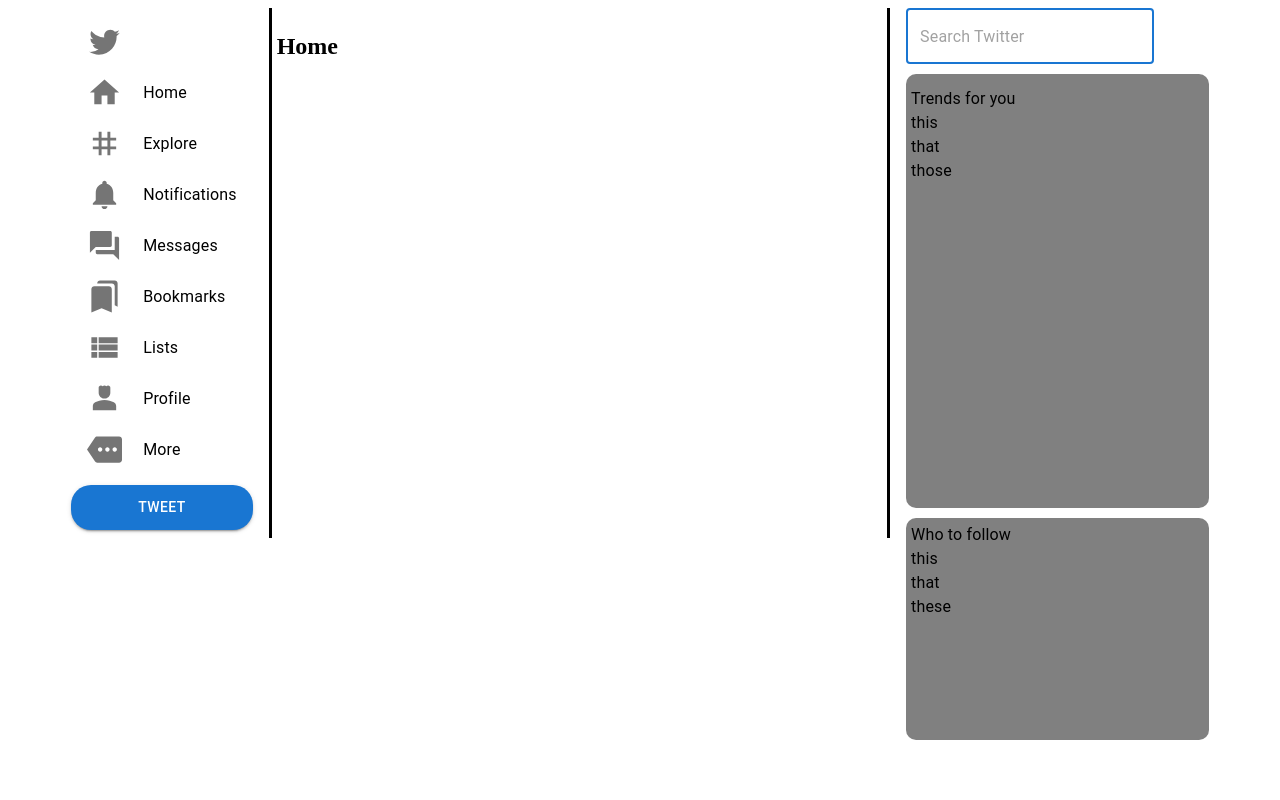
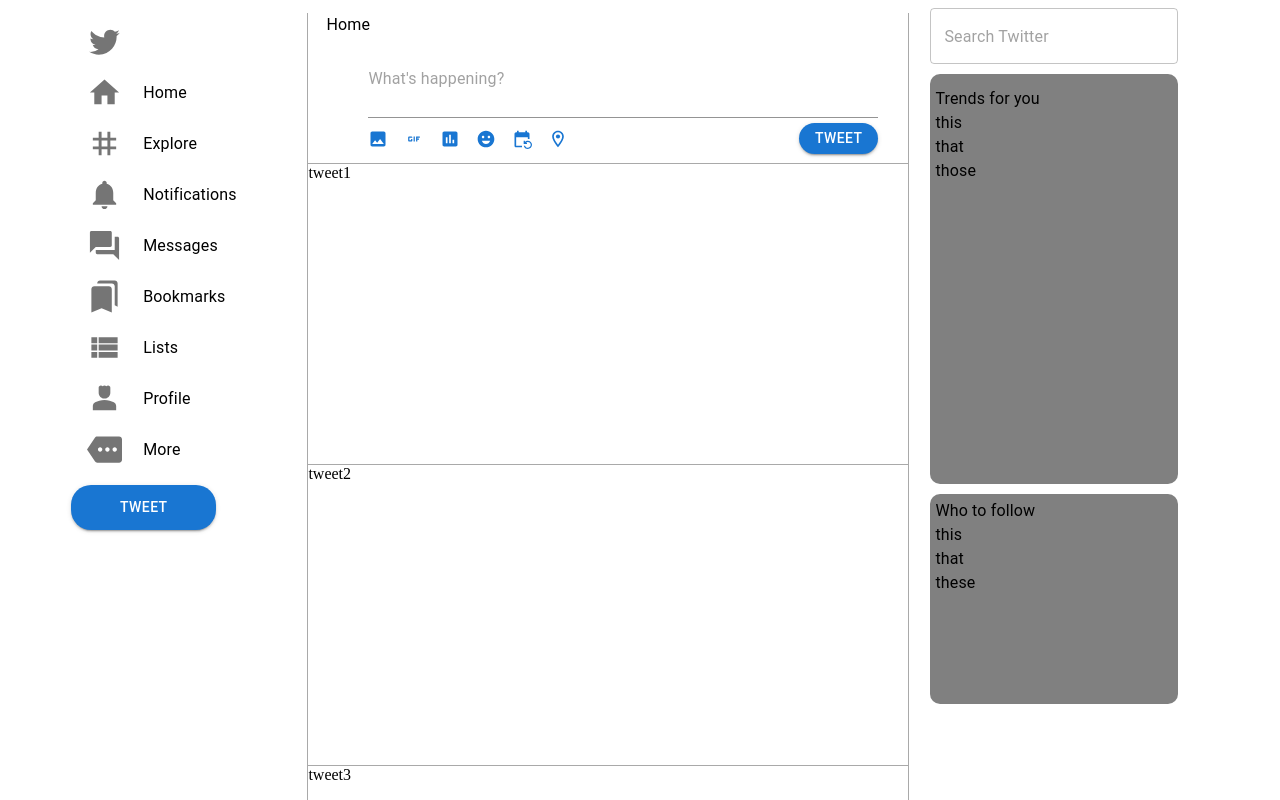
Before and after one commit to AndreiBanciu/twitter-clone-ui, a React (Create React App) app: page / in a window 1280 px wide. Shown: the top 800 px of the page. Built offline with nearby package versions, Linux system fonts and the light colour scheme.

Commit message:
TC:layout adjustments

```diff
--- a/src/App.tsx
+++ b/src/App.tsx
@@ -1,22 +1,15 @@
-import { Box, Stack, Divider } from '@mui/material';
+import { Box, Stack } from '@mui/material';
 import React from 'react';
-import { useSelector, useDispatch } from 'react-redux';
-import { increment, decrement } from './slices';
 import { Leftbar, Midbar, Rightbar } from './components';
 
 function App() {
-  const count = useSelector(
-    (state: { counter: { count: number } }) => state.counter.count
-  );
-  const dispatch = useDispatch();
-
   return (
     <Box>
       <Stack
         direction="row"
         spacing={2}
         justifyContent="space-between"
-        sx={{ marginRight: '5%', marginLeft: '5%' }}
+        sx={{ marginRight: '10%', marginLeft: '5%' }}
       >
         <Leftbar />
         <Midbar />
--- a/src/components/Leftbar/component.tsx
+++ b/src/components/Leftbar/component.tsx
@@ -22,7 +22,8 @@
 
 export const Leftbar = () => {
   return (
-    <Box flex={1}>
+    <Box flex={2} sx={{ marginRight: '10px' }}>
+      <Box position="fixed">
         <List>
           <ListItem disablePadding>
             <ListItemButton component="a" href="#home">
@@ -98,7 +99,7 @@
           <Button
             sx={{
               marginTop: '10px',
-            width: '100%',
+              width: '80%',
               height: '45px',
               borderRadius: '20px'
             }}
@@ -108,6 +109,7 @@
           </Button>
         </List>
       </Box>
+    </Box>
   );
 };
 
--- a/src/components/Midbar/component.tsx
+++ b/src/components/Midbar/component.tsx
@@ -1,13 +1,142 @@
-import React from 'react';
-import { Box } from '@mui/material';
+import React, { useState } from 'react';
+import { Box, Button, TextField, Typography } from '@mui/material';
+import { Stack } from '@mui/system';
+import {
+  EmojiEmotions,
+  EventRepeat,
+  Gif,
+  Image,
+  LocationOnOutlined,
+  Poll
+} from '@mui/icons-material';
 
 export const Midbar = () => {
   return (
-    <Box
-      flex={4}
-      sx={{ padding: '5px', borderLeft: 'solid', borderRight: 'solid' }}
-    >
-      <h2>Home</h2>
+    <Box flex={5} sx={{ padding: '5px' }}>
+      <Box
+        sx={{
+          border: 'solid',
+          borderTop: '0',
+          borderBottom: '0',
+          borderWidth: 'thin',
+          borderColor: 'darkgrey',
+          width: 600,
+          height: 50
+        }}
+      >
+        <Typography paddingLeft="3%">Home</Typography>
+      </Box>
+      <Box
+        sx={{
+          border: 'solid',
+          borderTop: '0',
+          borderWidth: 'thin',
+          borderColor: 'darkgrey',
+          width: 600,
+          height: 100
+        }}
+      >
+        <Box paddingLeft="10%" paddingRight="5%">
+          <TextField
+            fullWidth
+            placeholder="What's happening?"
+            multiline
+            rows={2}
+            variant="standard"
+          />
+        </Box>
+        <Box
+          marginTop="5px"
+          display="flex"
+          flexDirection="row"
+          justifyContent="space-between"
+        >
+          <Box paddingLeft="10%" paddingTop="1%">
+            <Stack direction="row" gap={2}>
+              <Image fontSize="small" color="primary" />
+              <Gif fontSize="small" color="primary" />
+              <Poll fontSize="small" color="primary" />
+              <EmojiEmotions fontSize="small" color="primary" />
+              <EventRepeat fontSize="small" color="primary" />
+              <LocationOnOutlined fontSize="small" color="primary" />
+            </Stack>
+          </Box>
+          <Box paddingRight="5%">
+            <Button
+              sx={{
+                width: '50%px',
+                height: '85%',
+                borderRadius: '25px'
+              }}
+              variant="contained"
+            >
+              Tweet
+            </Button>
+          </Box>
+        </Box>
+      </Box>
+      <Box>
+        <Box
+          sx={{
+            border: 'solid',
+            borderTop: '0',
+            borderWidth: 'thin',
+            borderColor: 'darkgrey',
+            width: 600,
+            height: 300
+          }}
+        >
+          tweet1
+        </Box>
+        <Box
+          sx={{
+            border: 'solid',
+            borderTop: '0',
+            borderWidth: 'thin',
+            borderColor: 'darkgrey',
+            width: 600,
+            height: 300
+          }}
+        >
+          tweet2
+        </Box>
+        <Box
+          sx={{
+            border: 'solid',
+            borderTop: '0',
+            borderWidth: 'thin',
+            borderColor: 'darkgrey',
+            width: 600,
+            height: 300
+          }}
+        >
+          tweet3
+        </Box>
+        <Box
+          sx={{
+            border: 'solid',
+            borderTop: '0',
+            borderWidth: 'thin',
+            borderColor: 'darkgrey',
+            width: 600,
+            height: 300
+          }}
+        >
+          tweet4
+        </Box>
+        <Box
+          sx={{
+            border: 'solid',
+            borderTop: '0',
+            borderWidth: 'thin',
+            borderColor: 'darkgrey',
+            width: 600,
+            height: 300
+          }}
+        >
+          tweet5
+        </Box>
+      </Box>
     </Box>
   );
 };
--- a/src/components/Rightbar/component.tsx
+++ b/src/components/Rightbar/component.tsx
@@ -4,7 +4,8 @@
 export const Rightbar = () => {
   return (
     <Box flex={2}>
-      <TextField focused placeholder="Search Twitter"></TextField>
+      <Box position="fixed">
+        <TextField fullWidth placeholder="Search Twitter"></TextField>
         <Box
           sx={{
             padding: '5px',
@@ -12,7 +13,7 @@
             marginBottom: '10px',
             marginTop: '10px',
             backgroundColor: 'grey',
-          height: '80%'
+            height: '400px'
           }}
         >
           <List>
@@ -27,7 +28,7 @@
             padding: '5px',
             borderRadius: '10px',
             backgroundColor: 'grey',
-          height: '40%'
+            height: '200px'
           }}
         >
           <Typography>Who to follow</Typography>
@@ -36,6 +37,7 @@
           <Typography>these</Typography>
         </Box>
       </Box>
+    </Box>
   );
 };
 
--- a/src/slices.tsx
+++ b/src/slices.tsx
@@ -13,5 +13,13 @@
   }
 });
 
+export const tweets = createSlice({
+  name: 'tweets',
+  initialState: { value: [] },
+  reducers: {
+    addTweet: (state, action) => {}
+  }
+});
+
 export const { increment, decrement } = counter.actions;
 export default counter.reducer;
```
Lines whose indentation alone changed are shown as unchanged.
